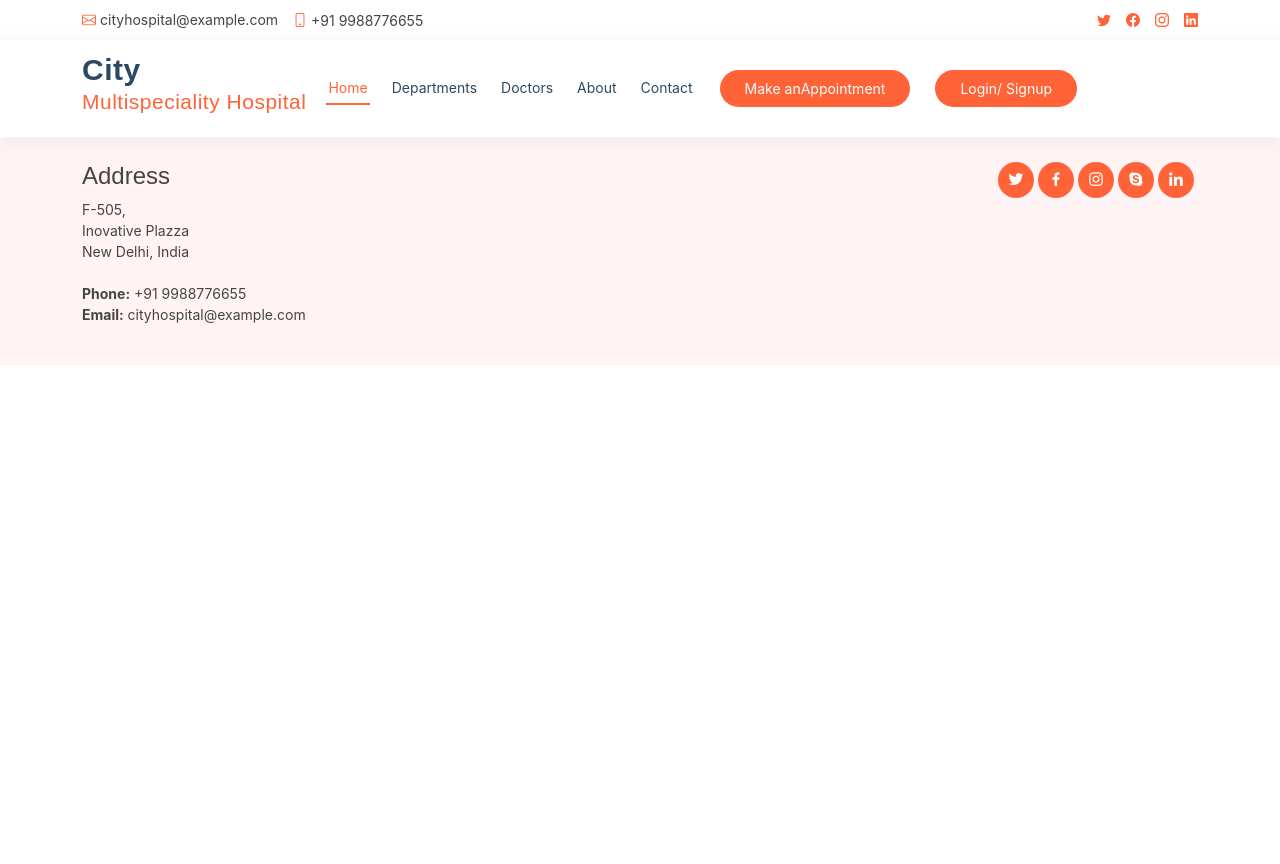
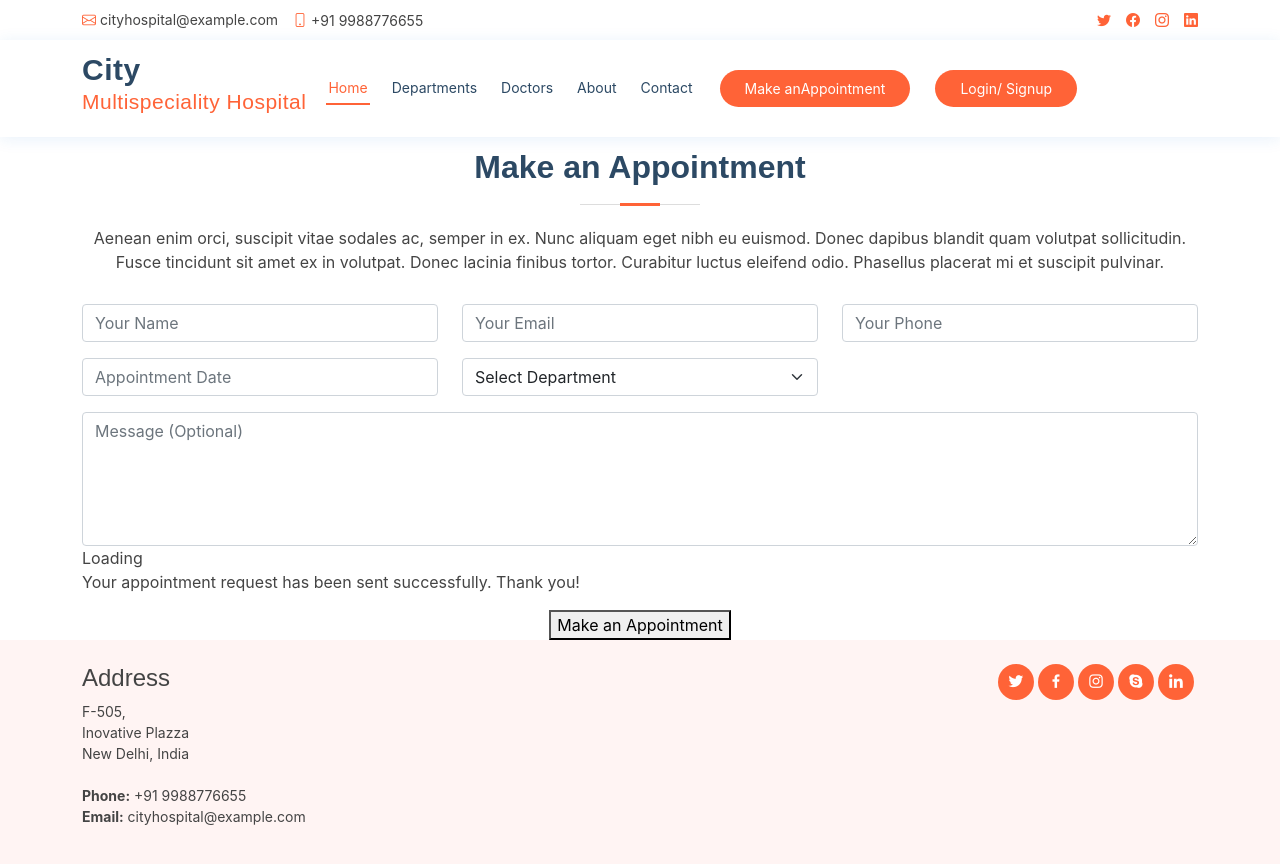
Before and after one commit to Gaurav9664/cityhospital, a React (Create React App) app: page /auth in a window 1280 px wide. Shown: the top 864 px of the page. Before the commit the page ends 800 px from the top, so only its background shows below. Built offline with nearby package versions, Linux system fonts and the light colour scheme.

Commit message:
21_06_condition rendering

```diff
--- a/src/App.js
+++ b/src/App.js
@@ -5,8 +5,12 @@
 import Doctors from './container/Doctors';
 import About from './container/About';
 import Contact from './container/Contact';
-import {Routes, Route} from 'react-router-dom'
+import { Routes, Route } from 'react-router-dom'
 import Doctor from './container/Doctor';
+import VisitingDoctor from './container/VisitingDoctor';
+import Appointment from './container/Appointment';
+import NotFound from './container/NotFound';
+import Auth from './container/Auth';
 
 function App() {
   return (
@@ -16,9 +20,21 @@
         <Route path='/' element={<Home />} />
         <Route path='/departments' element={<Departments />} />
         <Route path='/doctors' element={<Doctors />} />
+        {/* <Route path='/doctors/:id' element={<Doctor />} />
+      <Route path='/doctors/Visiting_Doctor' element={<VisitingDoctor />} /> */}
+
+        <Route path='/doctors'>
           <Route path='/doctors/:id' element={<Doctor />} />
+          <Route path='/doctors/Visiting_Doctor' element={<VisitingDoctor />} />
+        </Route>
+
+
         <Route path='/about' element={<About />} />
         <Route path='/contact' element={<Contact />} />
+        <Route path='/appointment' element={<Appointment />} />
+        <Route path='*' element={<NotFound />} />
+        <Route path='/auth' element={<Auth />} />
+
       </Routes>
       <Footer />
     </>
--- a/src/component/Header.js
+++ b/src/component/Header.js
@@ -36,11 +36,11 @@
                         </ul>
                         <i className="bi bi-list mobile-nav-toggle" />
                     </nav>
-                    <a href="./pages/appointment.html" className="appointment-btn scrollto"><span className="d-none d-md-inline">Make an</span>
-                        Appointment</a>
-                    <a href="#" className="appointment-btn scrollto">
+                    <Link to={'/appointment'} className="appointment-btn scrollto"><span className="d-none d-md-inline">Make an</span>
+                        Appointment</Link>
+                    <Link to={"/auth"} className="appointment-btn scrollto">
                         <span className="d-none d-md-inline">Login/ Signup</span>
-                    </a>
+                    </Link>
                 </div>
             </header>
         </div>
--- /dev/null
+++ b/src/container/Auth.js
@@ -0,0 +1,57 @@
+import React from 'react';
+
+function Auth(props) {
+    return (
+        <div className="container">
+            <div className="section-title">
+                <h2>Make an Appointment</h2>
+                <p>Aenean enim orci, suscipit vitae sodales ac, semper in ex. Nunc aliquam eget nibh eu euismod. Donec dapibus
+                    blandit quam volutpat sollicitudin. Fusce tincidunt sit amet ex in volutpat. Donec lacinia finibus tortor.
+                    Curabitur luctus eleifend odio. Phasellus placerat mi et suscipit pulvinar.</p>
+            </div>
+            <div className="php-email-form">
+                <div className="row">
+                    <div className="col-md-4 form-group">
+                        <input type="text" name="name" className="form-control" id="name" placeholder="Your Name" data-rule="minlen:4" data-msg="Please enter at least 4 chars" />
+                        <div className="validate" />
+                    </div>
+                    <div className="col-md-4 form-group mt-3 mt-md-0">
+                        <input type="email" className="form-control" name="email" id="email" placeholder="Your Email" data-rule="email" data-msg="Please enter a valid email" />
+                        <div className="validate" />
+                    </div>
+                    <div className="col-md-4 form-group mt-3 mt-md-0">
+                        <input type="tel" className="form-control" name="phone" id="phone" placeholder="Your Phone" data-rule="minlen:4" data-msg="Please enter at least 4 chars" />
+                        <div className="validate" />
+                    </div>
+                </div>
+                <div className="row">
+                    <div className="col-md-4 form-group mt-3">
+                        <input type="datetime" name="date" className="form-control datepicker" id="date" placeholder="Appointment Date" data-rule="minlen:4" data-msg="Please enter at least 4 chars" />
+                        <div className="validate" />
+                    </div>
+                    <div className="col-md-4 form-group mt-3">
+                        <select name="department" id="department" className="form-select">
+                            <option value>Select Department</option>
+                            <option value="Department 1">Department 1</option>
+                            <option value="Department 2">Department 2</option>
+                            <option value="Department 3">Department 3</option>
+                        </select>
+                        <div className="validate" />
+                    </div>
+                </div>
+                <div className="form-group mt-3">
+                    <textarea className="form-control" name="message" rows={5} placeholder="Message (Optional)" defaultValue={""} />
+                    <div className="validate" />
+                </div>
+                <div className="mb-3">
+                    <div className="loading">Loading</div>
+                    <div className="error-message" />
+                    <div className="sent-message">Your appointment request has been sent successfully. Thank you!</div>
+                </div>
+                <div className="text-center"><button type="submit">Make an Appointment</button></div>
+            </div>
+        </div>
+    );
+}
+
+export default Auth;
--- a/src/container/Doctor.js
+++ b/src/container/Doctor.js
@@ -37,7 +37,7 @@
     const [pDtat, setpData] = useState(doctorData)
     const { id } = useParams()
 
-    let fData = pDtat.filter((v) => v.id == id)
+    let fData = pDtat.filter((v) => v.id === parseInt(id))
 
     console.log(fData[0]);
 
@@ -45,14 +45,13 @@
         <section id="doctor" className="doctor">
             <div className="container">
                 {
-                    fData.map((v, i) => {
-                        return (
+
                     <div className="member d-flex align-items-start">
-                                <div className="pic"><img src={v.url} className="img-doctor" alt /></div>
+                        <div className="pic"><img src={fData[0].url} className="img-doctor" alt /></div>
                         <div className="member-info">
-                                    <h1> <span>Name :- </span> {v.name}</h1>
-                                    <h6>{v.detection}</h6>
-                                    <p>{v.description}</p>
+                            <h1> <span>Name :- </span> {fData[0].name}</h1>
+                            <h6>{fData[0].detection}</h6>
+                            <p>{fData[0].description}</p>
                             <div className="social">
                                 <a href="#"><i className="ri-twitter-fill" /></a>
                                 <a href="#"><i className="ri-facebook-fill" /></a>
@@ -61,8 +60,7 @@
                             </div>
                         </div>
                     </div>
-                        )
-                    })
+
                 }
             </div>
         </section>
--- a/src/container/Doctors.js
+++ b/src/container/Doctors.js
@@ -44,7 +44,7 @@
                         tincidunt viverra erat. Quisque in lectus id nulla viverra sodales in a risus. Aliquam ut sem ex. Duis viverra
                         ipsum lacus, ut pharetra arcu sagittis nec. Phasellus a eleifend elit.</p>
 
-                    <Link to={"/doctors/1"}>Hello 1</Link>
+                        <Link to={'/doctors/Visiting_Doctor'}>Visiting_Doctor</Link>
                 </div>
                 <div className="row">
                     {
--- /dev/null
+++ b/src/container/NotFound.js
@@ -0,0 +1,13 @@
+import React from 'react';
+
+function NotFound(props) {
+    return (
+        <div>
+            {
+                alert("Page Not Found")
+            }
+        </div>
+    );
+}
+
+export default NotFound;
--- /dev/null
+++ b/src/container/VisitingDoctor.js
@@ -0,0 +1,11 @@
+import React from 'react';
+
+function VisitingDoctor(props) {
+    return (
+        <div>
+            <h1>Hello Visiting Doctor</h1>
+        </div>
+    );
+}
+
+export default VisitingDoctor;
```
Lines whose indentation alone changed are shown as unchanged.
